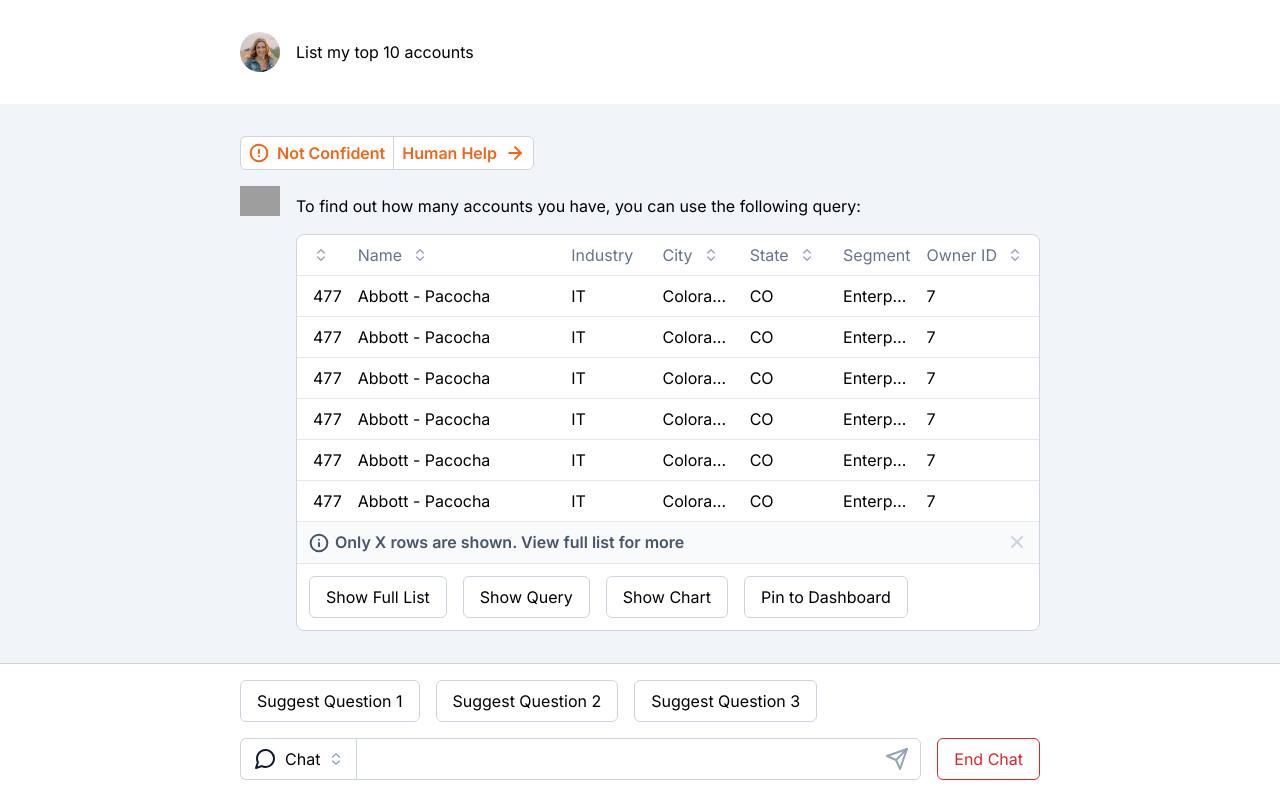
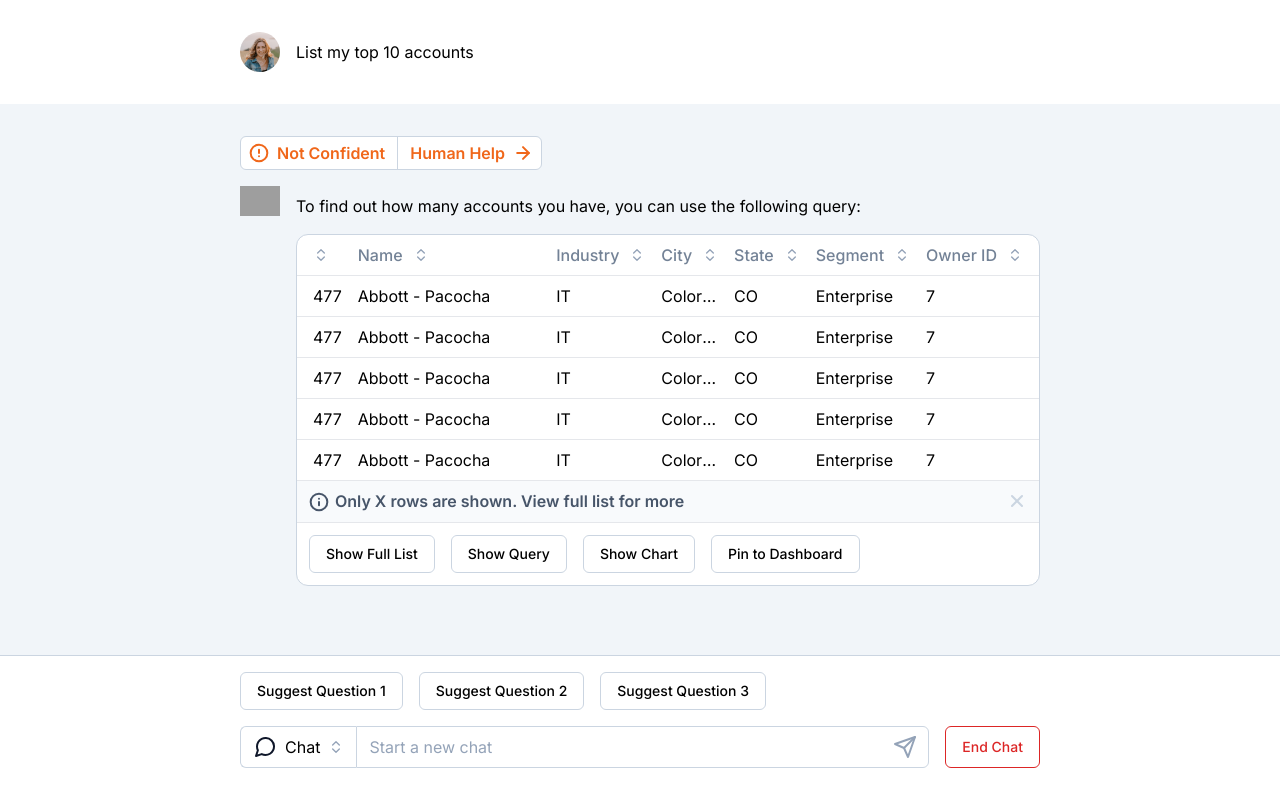
Before and after one commit to breizeway/noxudata-takehome, a Next.js app: page / in a window 1280 px wide. Built offline with nearby package versions, Linux system fonts and the light colour scheme; grey boxes are pictures that could not be loaded.

Commit message:
Some small style changes (#2)
* table and button styles

* placeholder

```diff
--- a/src/app/globals.css
+++ b/src/app/globals.css
@@ -3,9 +3,13 @@
 @tailwind utilities;
 
 :root {
-  --width-max-content: 800px;
+  --width-max-content: 50rem;
 }
 
 main > section {
   @apply grow;
 }
+
+input::placeholder {
+  @apply text-slate-400;
+}
--- a/src/components/button/button.module.css
+++ b/src/components/button/button.module.css
@@ -1,5 +1,5 @@
 .comp {
-  @apply border rounded-md px-4 py-2;
+  @apply border rounded-md px-4 py-2 text-sm font-medium;
 }
 
 .primary {
--- a/src/components/chat/components/chat-box/chat-box.module.css
+++ b/src/components/chat/components/chat-box/chat-box.module.css
@@ -35,5 +35,5 @@
 }
 
 .chatButton {
-  @apply rounded-r-none border-r-0 flex gap-2 items-center px-3;
+  @apply rounded-r-none border-r-0 flex gap-2 items-center px-3 text-base font-normal;
 }
--- a/src/components/chat/components/chat-box/index.tsx
+++ b/src/components/chat/components/chat-box/index.tsx
@@ -31,7 +31,11 @@ const ChatBox = (): JSX.Element => {
               />
             </Button>
             <div className={styles.inputContainer}>
-              <input className={styles.input} type="text" />
+              <input
+                className={styles.input}
+                type="text"
+                placeholder="Start a new chat"
+              />
               <button className={styles.inputIconButton}>
                 <Image
                   src="/icons/send.svg"
--- a/src/components/chat/components/chat-result/components/confidence-badge/confidence-badge.module.css
+++ b/src/components/chat/components/chat-result/components/confidence-badge/confidence-badge.module.css
@@ -3,11 +3,11 @@
 }
 
 .message {
-  @apply flex items-center gap-2 border-r border-slate-300 px-2 py-1;
+  @apply flex items-center gap-2 border-r border-slate-300 px-2 pr-3 py-1;
 }
 
 .button {
-  @apply flex whitespace-nowrap items-center gap-2 px-2 py-1;
+  @apply flex whitespace-nowrap items-center gap-2 px-2 pl-3 py-1;
 }
 
 .text {
--- a/src/components/chat/components/chat-result/components/result-table/index.tsx
+++ b/src/components/chat/components/chat-result/components/result-table/index.tsx
@@ -19,14 +19,18 @@ const ResultTable = (): JSX.Element => {
               <th scope="col">
                 <HeaderButton label="Name" />
               </th>
-              <th scope="col">Industry</th>
+              <th scope="col">
+                <HeaderButton label="Industry" />
+              </th>
               <th scope="col">
                 <HeaderButton label="City" />
               </th>
               <th scope="col">
                 <HeaderButton label="State" />
               </th>
-              <th scope="col">Segment</th>
+              <th scope="col">
+                <HeaderButton label="Segment" />
+              </th>
               <th scope="col">
                 <HeaderButton label="Owner ID" />
               </th>
@@ -35,13 +39,13 @@ const ResultTable = (): JSX.Element => {
           <tbody>
             {mockAccountData.map((account, idx) => (
               <tr key={idx}>
-                <td className="!w-auto">{account.id}</td>
-                <td className="!w-1/2">{account.name}</td>
-                <td>{account.industry}</td>
-                <td className={styles.condensed}>{account.city}</td>
-                <td>{account.state}</td>
-                <td className={styles.condensed}>{account.segment}</td>
-                <td>{account.ownerId}</td>
+                <td>{account.id}</td>
+                <td className={styles.expandedCell}>{account.name}</td>
+                <td className={styles.condensedCell}>{account.industry}</td>
+                <td className={styles.condensedCell}>{account.city}</td>
+                <td className={styles.condensedCell}>{account.state}</td>
+                <td className={styles.condensedCell}>{account.segment}</td>
+                <td className={styles.condensedCell}>{account.ownerId}</td>
               </tr>
             ))}
           </tbody>
--- a/src/components/chat/components/chat-result/components/result-table/result-table.module.css
+++ b/src/components/chat/components/chat-result/components/result-table/result-table.module.css
@@ -1,13 +1,14 @@
 .comp {
-  @apply bg-white border border-slate-300 rounded-lg w-full;
+  @apply bg-white border border-slate-300 rounded-xl w-full overflow-hidden;
 }
+
 .scrollContainer {
   @apply max-w-full overflow-x-scroll;
 }
 
 .table tr,
 .footerInfo {
-  @apply border-b;
+  @apply border-b w-full;
 }
 
 .headerButton {
@@ -15,12 +16,12 @@
 }
 
 .headerRow > th {
-  @apply font-normal text-slate-500 text-start min-w-max;
+  @apply text-slate-500 text-start font-medium text-opacity-90;
 }
 
 .table th,
 .table td {
-  @apply p-2 whitespace-nowrap;
+  @apply p-2 whitespace-nowrap overflow-hidden text-ellipsis;
 }
 
 .table th:first-child,
@@ -33,12 +34,12 @@
   @apply pr-4;
 }
 
-.table tbody td {
-  @apply w-1/6;
+.condensedCell {
+  @apply max-w-0;
 }
 
-.condensed {
-  @apply max-w-0 overflow-hidden text-ellipsis;
+.expandedCell {
+  @apply w-full;
 }
 
 .footerInfo {
--- a/src/data/mock-account-data.ts
+++ b/src/data/mock-account-data.ts
@@ -54,13 +54,4 @@ export const mockAccountData: Account[] = [
     segment: "Enterprise",
     ownerId: 7,
   },
-  {
-    id: 477,
-    name: "Abbott - Pacocha",
-    industry: "IT",
-    city: "Colorado City",
-    state: "CO",
-    segment: "Enterprise",
-    ownerId: 7,
-  },
 ];
```
